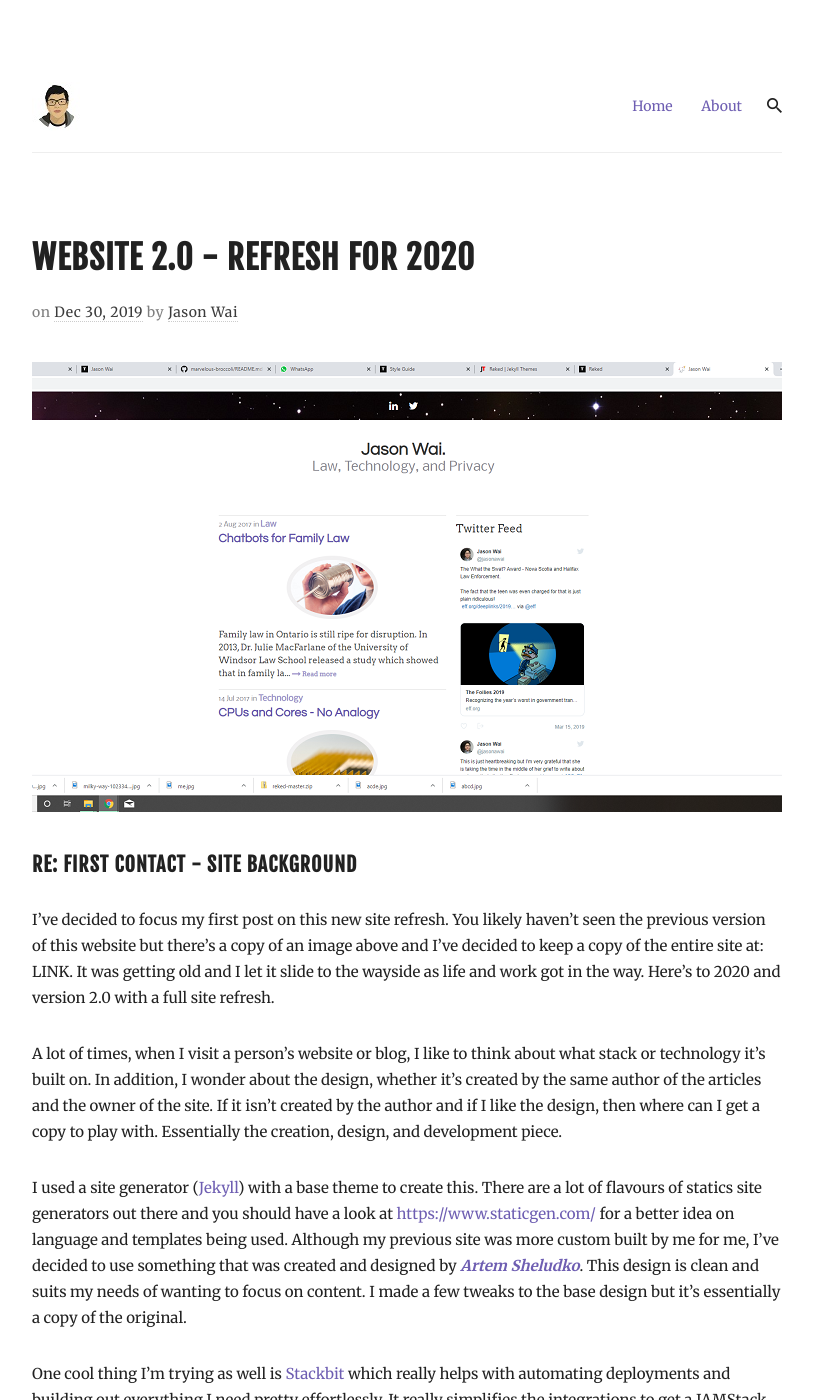
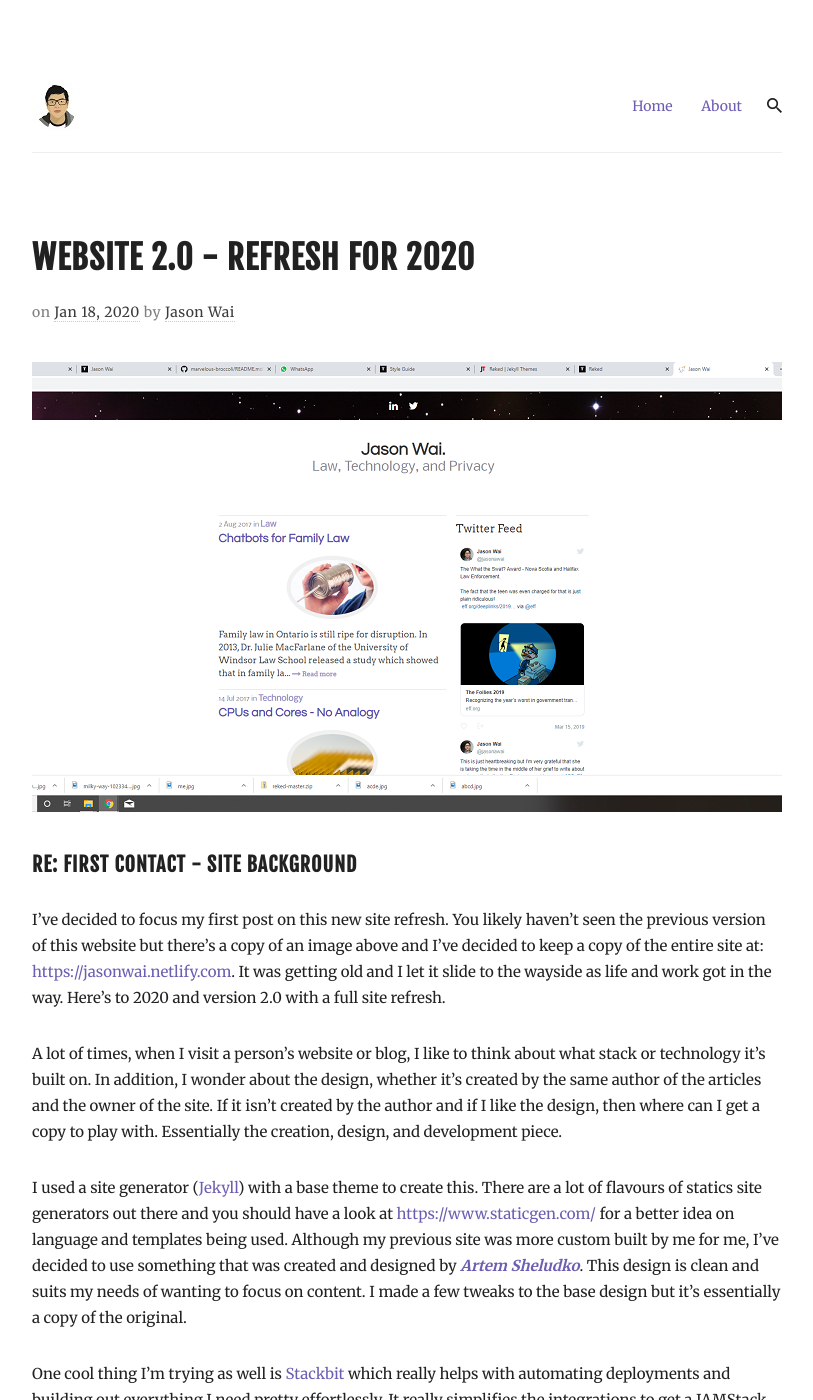
Before and after one commit to jawai/smiling-strawberry, a Jekyll site: the page built from _posts/2020-01-01-website-2-0-refresh-for-2020.md, in a window 1280 px wide and 1400 px high. Shown: the whole window, without its empty margins (233-1046 px from the left). Built offline with Jekyll 4.4.1, drawn with Linux system fonts in a browser that asks for light colours; nearby versions of some CDN libraries; comment, search, counter and statistics services are not loaded.

Commit message:
Update from Forestry.io jawai updated _posts/2020-01-01-website-2-0-refresh-for-2020.md

```diff
--- a/_posts/2020-01-01-website-2-0-refresh-for-2020.md
+++ b/_posts/2020-01-01-website-2-0-refresh-for-2020.md
@@ -1,14 +1,14 @@
 ---
 layout: post
 title: Website 2.0 - refresh for 2020
-date: 2019-12-30T05:00:00.000+00:00
+date: 2020-01-18 05:00:00 +0000
 image: "/images/first-post-pre-x450.png"
 tags: []
 
 ---
 #### Re: First Contact - Site Background
 
-I've decided to focus my first post on this new site refresh. You likely haven't seen the previous version of this website but there's a copy of an image above and I've decided to keep a copy of the entire site at: LINK. It was getting old and I let it slide to the wayside as life and work got in the way. Here's to 2020 and version 2.0 with a full site refresh.
+I've decided to focus my first post on this new site refresh. You likely haven't seen the previous version of this website but there's a copy of an image above and I've decided to keep a copy of the entire site at: [https://jasonwai.netlify.com](https://jasonwai.netlify.com "https://jasonwai.netlify.com"). It was getting old and I let it slide to the wayside as life and work got in the way. Here's to 2020 and version 2.0 with a full site refresh.
 
 A lot of times, when I visit a person's website or blog, I like to think about what stack or technology it's built on. In addition, I wonder about the design, whether it's created by the same author of the articles and the owner of the site. If it isn't created by the author and if I like the design, then where can I get a copy to play with. Essentially the creation, design, and development piece.
 
```
